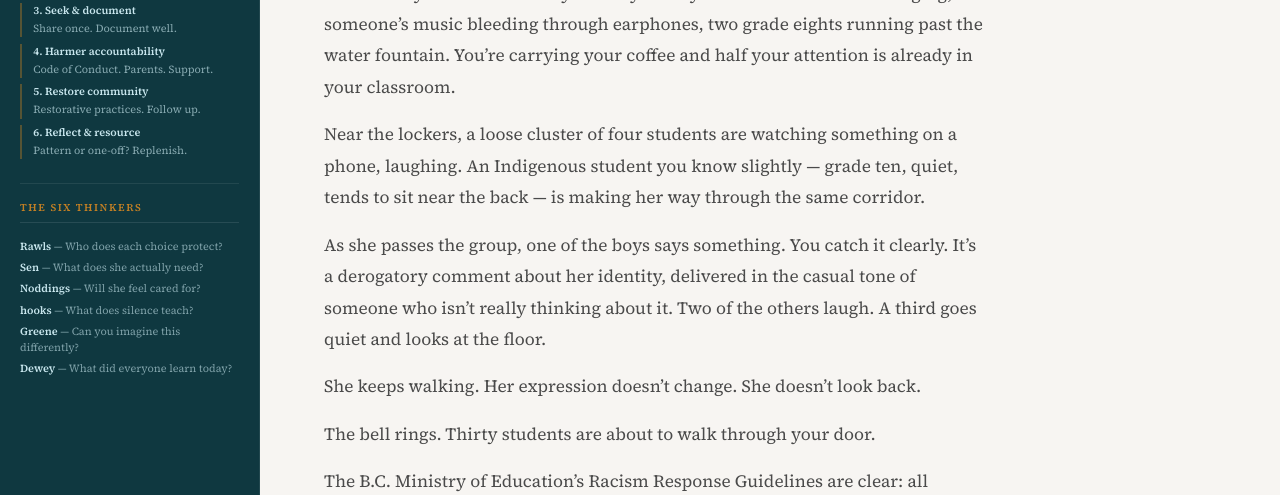
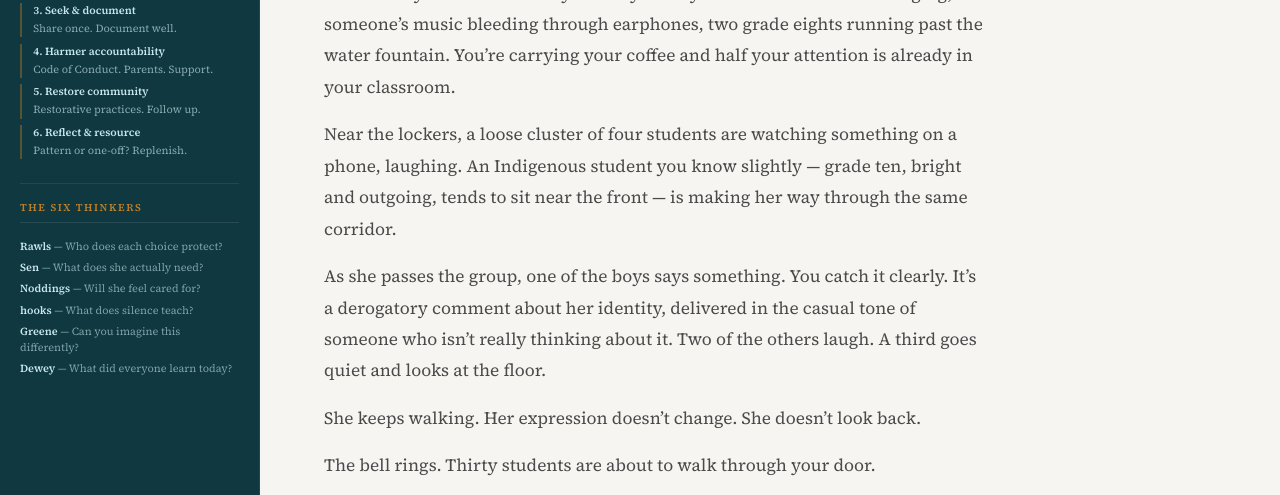
Before and after one commit to MrBrown85/incident-in-the-hall, a plain HTML site: page index.html in a window 1280 px wide. Shown: the part 269-764 px from the top of the page. Drawn offline with nearby package versions, Linux system fonts and the light colour scheme; a web font is replaced by a local one.

Commit message:
Update description of Indigenous student in scenario

```diff
--- a/index.html
+++ b/index.html
@@ -688,7 +688,7 @@
         title: "The Incident in the Hall",
         body: [
           "The hallway is loud in the way hallways always are at 9:20 — lockers banging, someone’s music bleeding through earphones, two grade eights running past the water fountain. You’re carrying your coffee and half your attention is already in your classroom.",
-          "Near the lockers, a loose cluster of four students are watching something on a phone, laughing. An Indigenous student you know slightly — grade ten, quiet, tends to sit near the back — is making her way through the same corridor.",
+          "Near the lockers, a loose cluster of four students are watching something on a phone, laughing. An Indigenous student you know slightly — grade ten, bright and outgoing, tends to sit near the front — is making her way through the same corridor.",
           "As she passes the group, one of the boys says something. You catch it clearly. It’s a derogatory comment about her identity, delivered in the casual tone of someone who isn’t really thinking about it. Two of the others laugh. A third goes quiet and looks at the floor.",
           "She keeps walking. Her expression doesn’t change. She doesn’t look back.",
           "The bell rings. Thirty students are about to walk through your door.",
```
